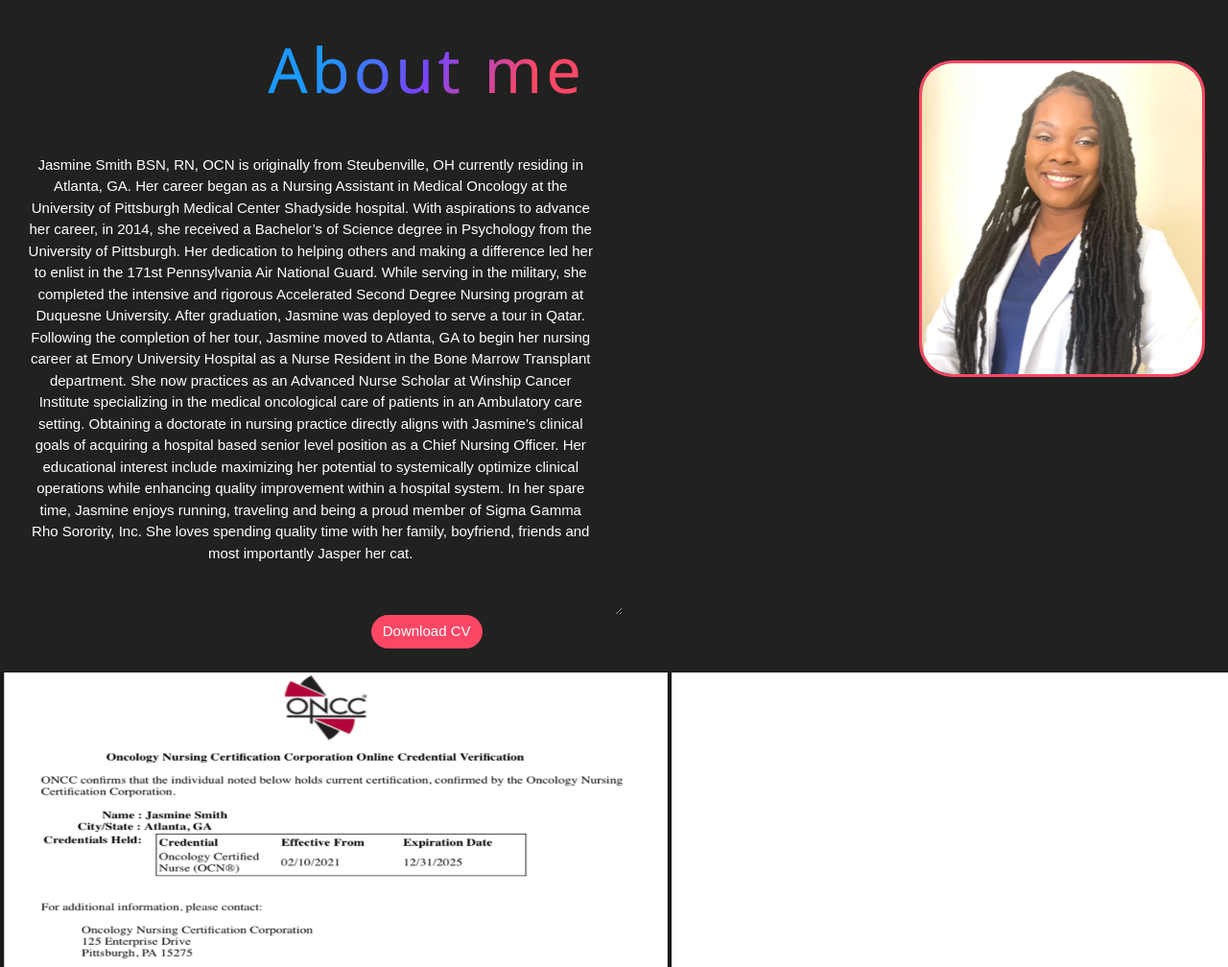
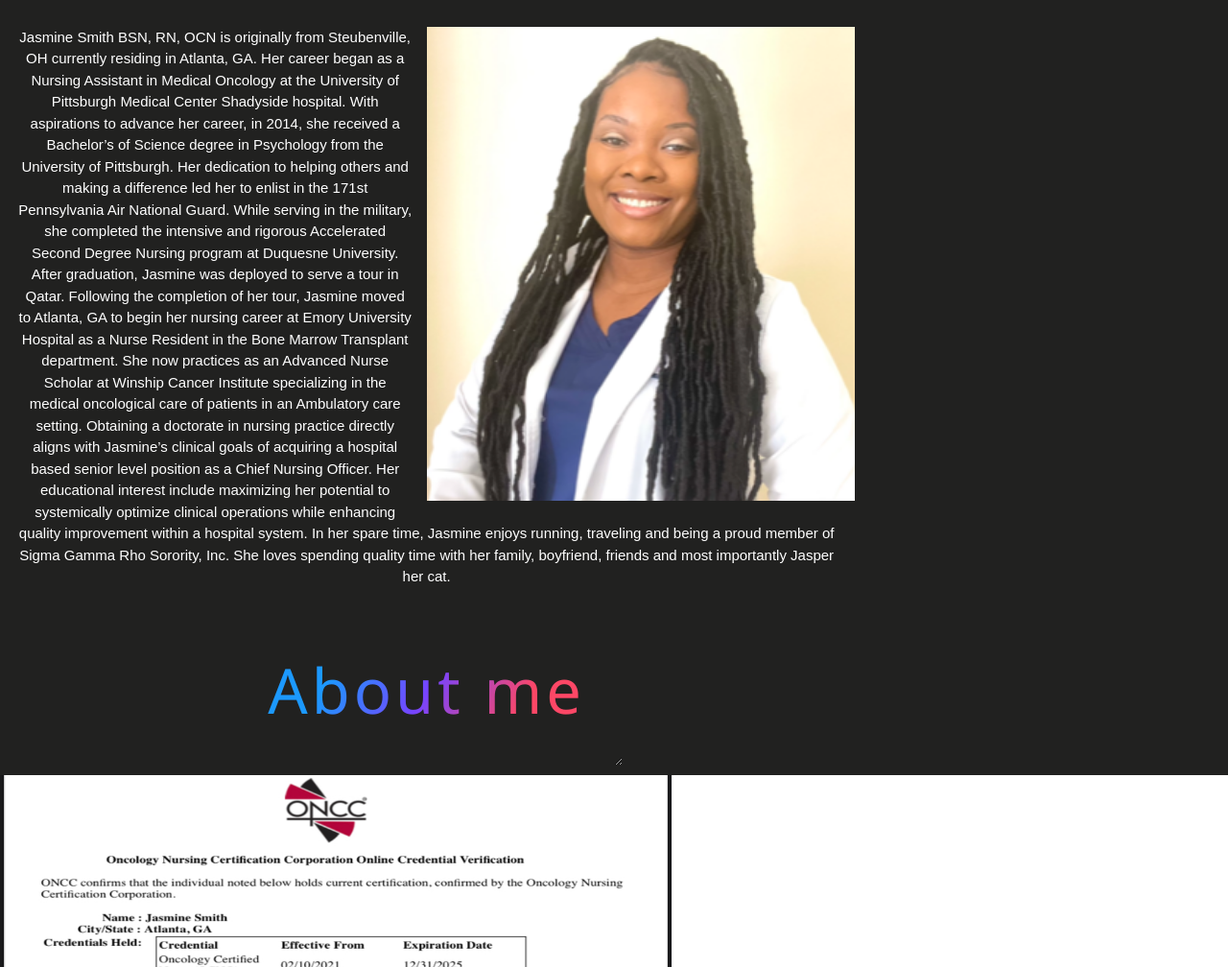
Before and after one commit to jasminesmithrn/Jasminesmith.github.io, a plain HTML site: page index.html in a window 1280 px wide. Shown: the part 940-1948 px from the top of the page at 96% size. Drawn offline with nearby package versions, Linux system fonts and the light colour scheme.

Commit message:
Update index.html

```diff
--- a/index.html
+++ b/index.html
@@ -59,8 +59,12 @@
     <div class="max-width">
     <div class="row">
         <div class="column" style="max-width:100%;height:auto;">
-            <div class="headr"><H1 class="about">About me</H1></div><div id="info22">
-          <p style="font-size:1.vw;" class="bio">Jasmine Smith BSN, RN, OCN is originally from Steubenville, OH currently residing in
+
+
+
+         <div class="clearfix">
+  <img src="jaz.PNG" class="col-md-6 float-md-end mb-3 ms-md-3" alt="...">
+<p style="font-size:1.vw;" class="bio">Jasmine Smith BSN, RN, OCN is originally from Steubenville, OH currently residing in
               Atlanta, GA. Her career began as a Nursing Assistant in Medical Oncology at the University of
               Pittsburgh Medical Center Shadyside hospital. With aspirations to advance her career, in 2014,
               she received a Bachelor’s of Science degree in Psychology from the University of Pittsburgh.
@@ -78,12 +82,10 @@
               enhancing quality improvement within a hospital system.
               In her spare time, Jasmine enjoys running, traveling and being a proud member of Sigma
               Gamma Rho Sorority, Inc. She loves spending quality time with her family, boyfriend, friends
-           and most importantly Jasper her cat.</p><br></div>
-              <div class="btn1"><a href="Curriculum Vitae.docx" class="btn" style='text-align:center'>Download CV</a></div>
-        </div>
-        <div class="column2" style="max-width:100%;height:auto;">
-         <div class="img1"> <img class="profile" src="jaz.PNG"  style="max-width:100%;height:auto;"></div>
-        </div>
+           and most importantly Jasper her cat.</p><br>
+         </div>
+            <div class="headr"><H1 class="about">About me</H1></div><div id="info22">
+          </div>
       </div>
 </div>
   </section>
```
